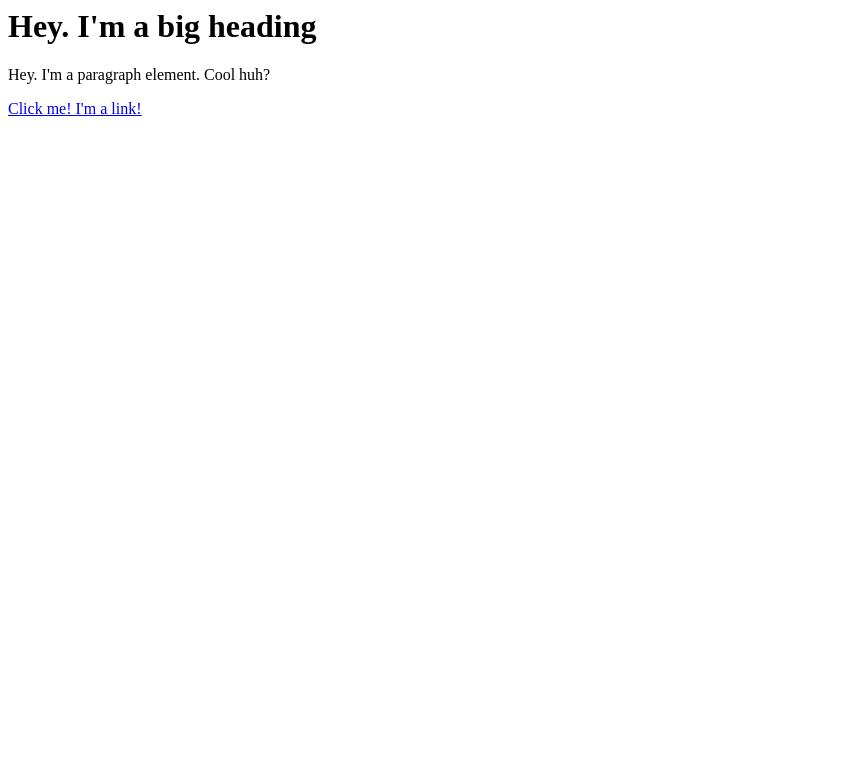
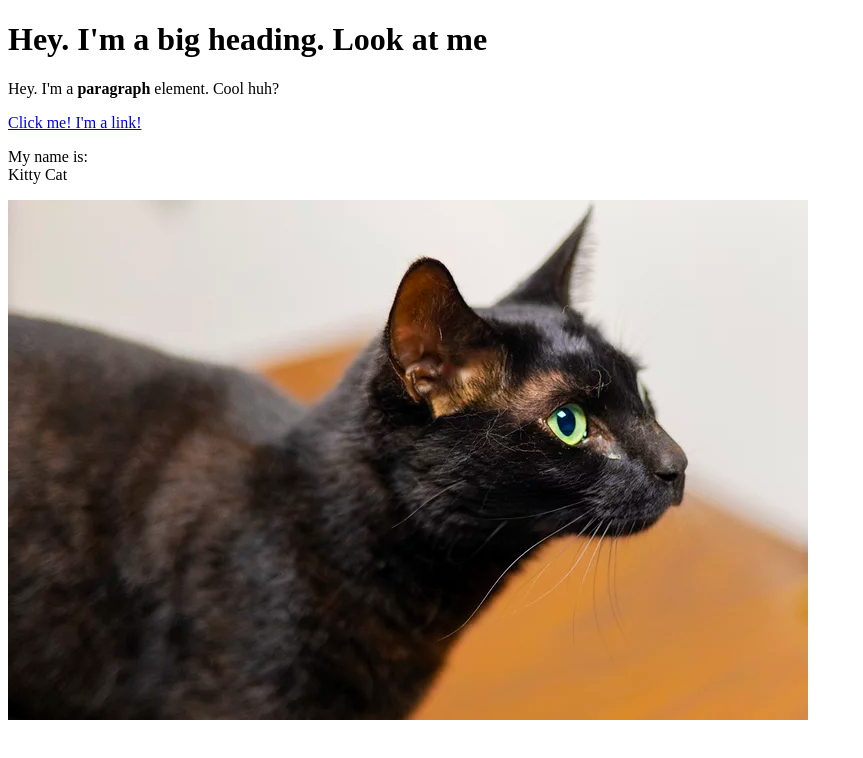
Before and after one commit to mycatbiscuit/cartoon-hero, a plain HTML site: page test.html in a window 1280 px wide. Shown: the whole page, without its empty margins (0-863 px from the left). Drawn offline with Linux system fonts and the light colour scheme.

Commit message:
Added a cat image and a few more elements

```diff
--- a/test.html
+++ b/test.html
@@ -1,3 +1,14 @@
-<h1>Hey. I'm a big heading</h1>
-<p>Hey. I'm a paragraph element. Cool huh?</p>
-<a href="https://google.com" target="_blank" title="Let's go to Google">Click me! I'm a link!</a>
+<!DOCTYPE html>
+<html>
+<head>
+    <title>Test page</title>
+</head>
+<body>
+    <h1>Hey. I'm a big heading. Look at me</h1>
+    <p>Hey. I'm a <b>paragraph</b> element. Cool huh?</p>
+    <a href="https://google.com" target="_blank" title="Let's go to Google">Click me! I'm a link!</a>
+    <p>My name is:<br>
+    Kitty Cat</p>
+    <img src="img/cat.jpeg">
+</body>
+</html>
```
Also changed, not shown: img/cat.jpeg (added).
